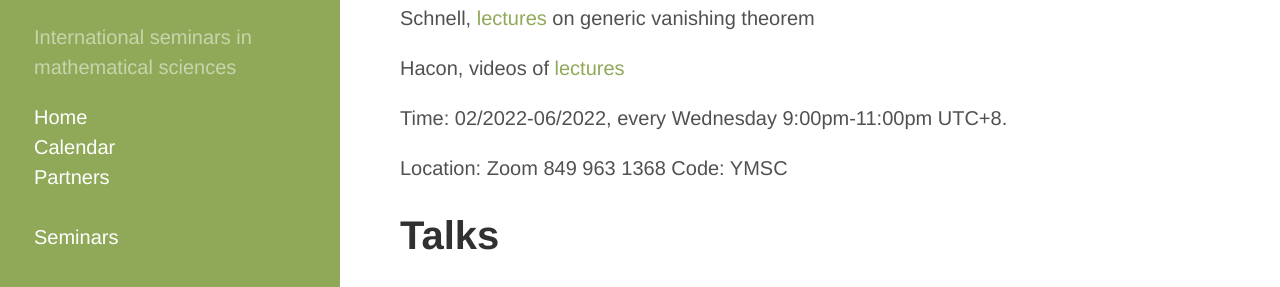
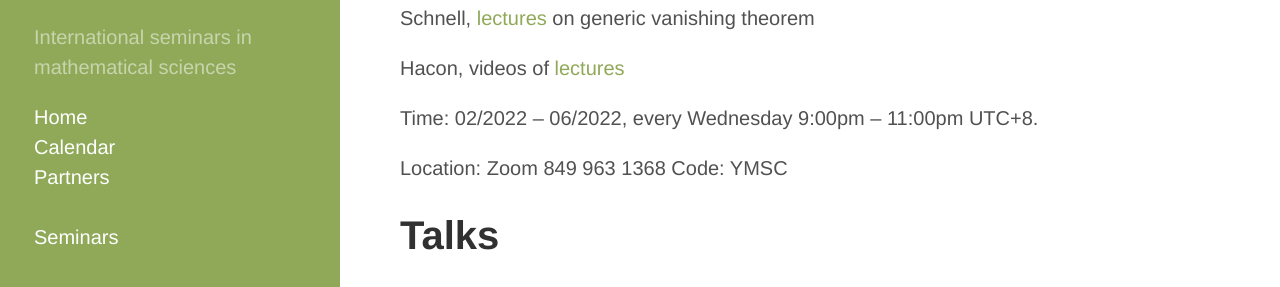
Before and after one commit to yau-msc-events/yau-msc-events.github.io, a Jekyll site: the page built from seminar-gv.md, in a window 1280 px wide and 900 px high, scrolled down 304 px. Shown: the part 153-440 px from the top of the window. Built offline with Jekyll 4.4.1, drawn with Linux system fonts in a browser that asks for light colours.

```diff
--- a/seminar-gv.md
+++ b/seminar-gv.md
@@ -17,7 +17,7 @@ Schnell, [lectures](http://www.math.stonybrook.edu/~cschnell/pdf/notes/generic-v
 
 Hacon, videos of [lectures](https://www.youtube.com/playlist?list=PL6YRiWyfIQWp81KGy7XWcIJMwmlmnyw52)
 
-Time: 02/2022-06/2022, every Wednesday 9:00pm-11:00pm UTC+8.
+Time: 02/2022 -- 06/2022, every Wednesday 9:00pm -- 11:00pm UTC+8.
 
 Location: Zoom 849 963 1368
 Code: YMSC
```
